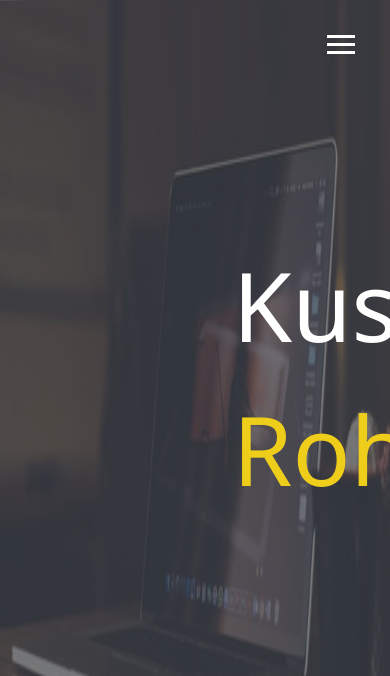
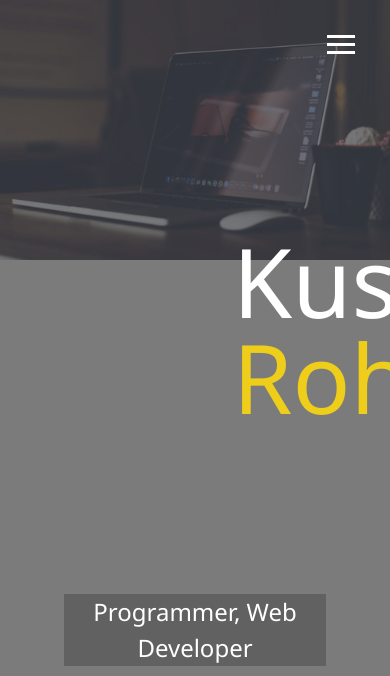
Before and after one commit to KushRohra/MyPortfolio, a website: page dist/index.html in a window 390 px wide. Shown: the top 676 px of the page. Drawn offline with Linux system fonts and the light colour scheme.

Commit message:
Added media queries to make site responsive

```diff
--- a/scss/_config.scss
+++ b/scss/_config.scss
@@ -33,3 +33,36 @@ $background-opacity: 0.7;
         }
     }
 }
+
+// MEdia Query Mixins
+@mixin mediaSm
+{
+    @media screen and (max-width: 500px)
+    {
+        @content;
+    }
+}
+
+@mixin mediaMd
+{
+    @media screen and (max-width: 768px)
+    {
+        @content;
+    }
+}
+
+@mixin mediaLg
+{
+    @media screen and (min-width: 769px)and (max-width: 1170px)
+    {
+        @content;
+    }
+}
+
+@mixin mediaXl
+{
+    @media screen and (min-width: 1171px)
+    {
+        @content;
+    }
+}
--- /dev/null
+++ b/scss/_mobile.scss
@@ -0,0 +1,69 @@
+//Wide Screens
+@include mediaXl
+{
+
+}
+
+// Desktops and Laptops
+@include mediaLg
+{
+
+}
+
+//Tablets and Small Laptops
+@include mediaMd
+{
+    main
+    {
+        align-items: center;
+        text-align: center;
+
+        .lg-heading
+        {
+            line-height: 1;
+            margin-bottom: 1rem;
+
+        }
+    }
+
+    ul.menu-nav,div.menu-branding
+    {
+        float: none;
+        width: 100%;
+        min-height: 0;
+
+        &.show
+        {
+            transform: translate3d(0, 0, 0);
+        }
+    }
+
+    .menu-nav
+    {
+        height: 75vh;
+        transform: translate3d(-100%, 0, 0);
+        font-size: 24px;
+    }
+
+    .menu-branding
+    {
+        height: 25vh;
+        transform: translate3d(100%, 0, 0);
+
+        .portrait
+        {
+            width: 150px;
+            height: 150px;
+        }
+    }
+}
+
+//Smartphones
+@include mediaSm
+{
+    main#home h1
+    {
+        margin-top: 10vh;
+    }
+
+}
--- a/scss/main.scss
+++ b/scss/main.scss
@@ -1,6 +1,6 @@
 @import 'config';
 @import 'menu';
-
+@import 'mobile';
 *
 {
     box-sizing: border-box;
```
Also changed, not shown: dist/css/main.css.
